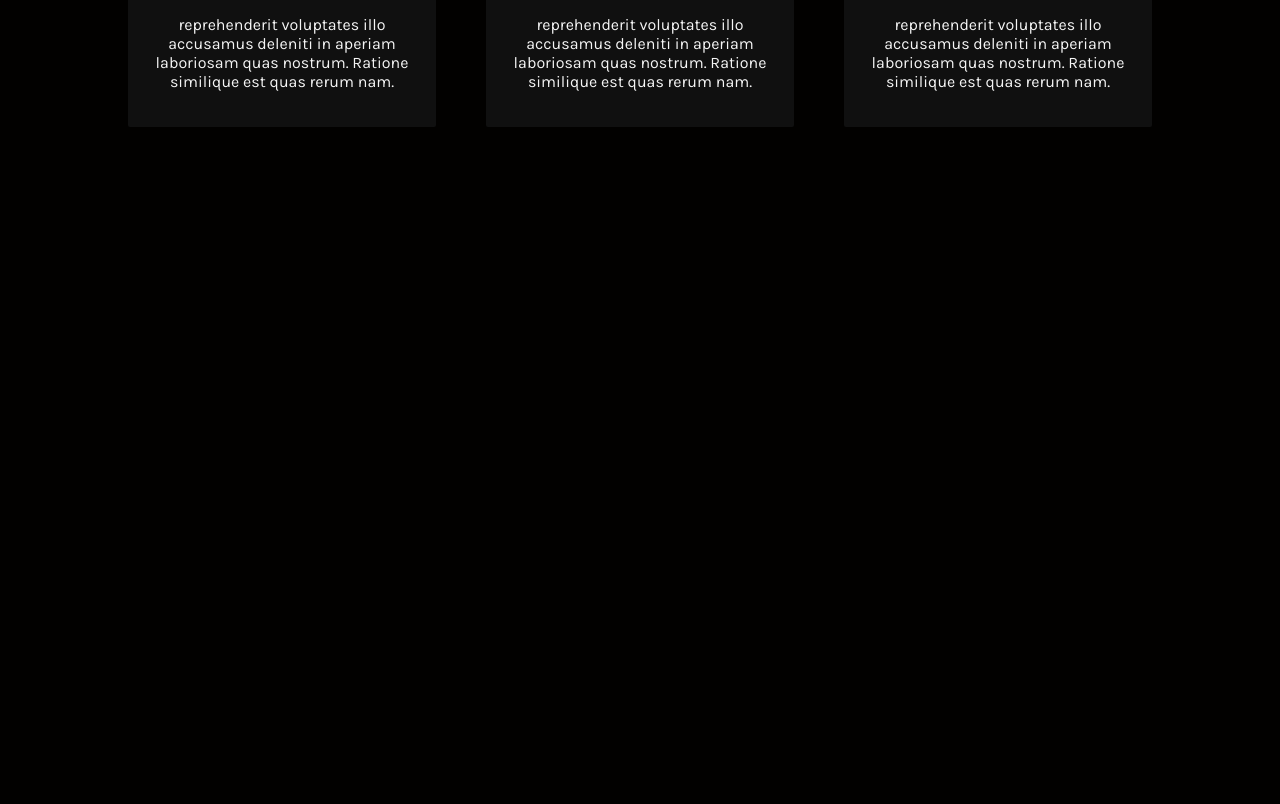
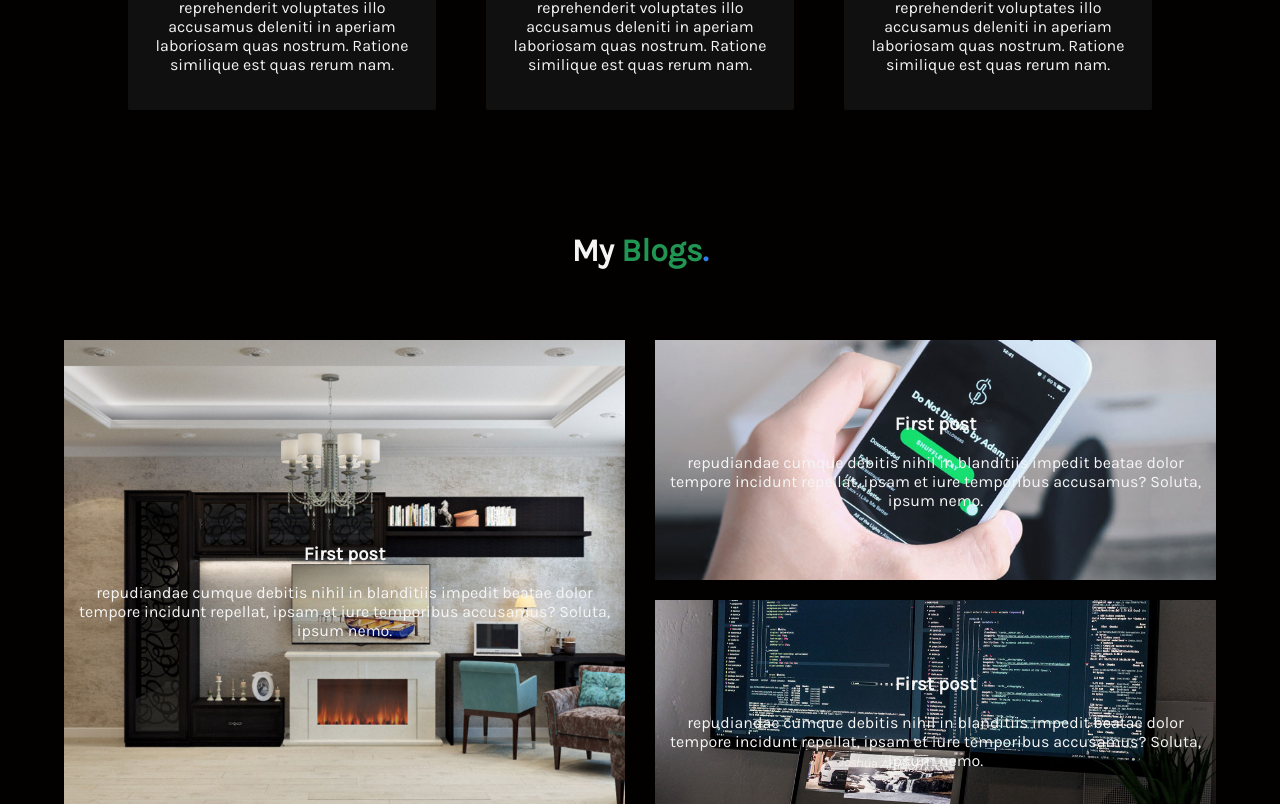
Before and after one commit to Emmaccen/Blog-portfolio, a React (Create React App) app: page / in a window 1280 px wide. Shown: the part 2916-3720 px from the top of the page. Before the commit the page ends 3093 px from the top, so only its background shows below. Built offline with nearby package versions, Linux system fonts and the light colour scheme.

Commit message:
Blogs section

```diff
--- a/src/App.js
+++ b/src/App.js
@@ -4,6 +4,7 @@ import "./components/styles/global.css";
 import { About } from "./components/About";
 import { Portfolio } from "./components/Portfolio";
 import { MyService } from "./components/MyServices";
+import { Blogs } from "./components/Blogs";
 function App() {
   return (
     <div className="App">
@@ -11,6 +12,7 @@ function App() {
       <About />
       <Portfolio />
       <MyService />
+      <Blogs />
     </div>
   );
 }
--- /dev/null
+++ b/src/components/Blogs.js
@@ -0,0 +1,68 @@
+import React from "react";
+import "./styles/blogs.css";
+
+export const Blogs = () => {
+  return (
+    <div className="blogsWrapper container">
+      <header className="centered sectionHeader">
+        <h1>
+          My <span className="accent">Blogs</span>
+          <span className="primary">.</span>
+        </h1>
+      </header>
+
+      <div className="blogPosts">
+        <div className="blog">
+          <div
+            style={{ backgroundImage: `url("/images/7.jpg")` }}
+            className="backgroundFix background"
+          ></div>
+          <a href="#" className="overlay centered">
+            <div>
+              <h3>First post</h3>
+              <p>
+                repudiandae cumque debitis nihil in blanditiis impedit beatae
+                dolor tempore incidunt repellat, ipsam et iure temporibus
+                accusamus? Soluta, ipsum nemo.
+              </p>
+            </div>
+          </a>
+        </div>
+        <div className="blogRight">
+          <div className="blog">
+            <div
+              style={{ backgroundImage: `url("/images/2.jpg")` }}
+              className="backgroundFix background"
+            ></div>
+            <a href="#" className="overlay centered">
+              <div>
+                <h3>First post</h3>
+                <p>
+                  repudiandae cumque debitis nihil in blanditiis impedit beatae
+                  dolor tempore incidunt repellat, ipsam et iure temporibus
+                  accusamus? Soluta, ipsum nemo.
+                </p>
+              </div>
+            </a>
+          </div>
+          <div className="blog">
+            <div
+              style={{ backgroundImage: `url("/images/6.jpg")` }}
+              className="backgroundFix background"
+            ></div>
+            <a href="#" className="overlay centered">
+              <div>
+                <h3>First post</h3>
+                <p>
+                  repudiandae cumque debitis nihil in blanditiis impedit beatae
+                  dolor tempore incidunt repellat, ipsam et iure temporibus
+                  accusamus? Soluta, ipsum nemo.
+                </p>
+              </div>
+            </a>
+          </div>
+        </div>
+      </div>
+    </div>
+  );
+};
--- a/src/components/MyServices.js
+++ b/src/components/MyServices.js
@@ -4,7 +4,7 @@ import "./styles/myServices.css";
 export const MyService = () => {
   return (
     <div className="myServicesWrapper container2">
-      <header className="centered myServicesHeader">
+      <header className="centered sectionHeader">
         <h1>
           My <span className="accent">Services</span>
           <span className="primary">.</span>
--- a/src/components/Portfolio.js
+++ b/src/components/Portfolio.js
@@ -9,9 +9,7 @@ export const Portfolio = () => {
         <div
           className="backgroundFix background"
           style={{ backgroundImage: `url(${image})` }}
-        >
-          {" "}
-        </div>
+        ></div>
         <div className="overlay centered">
           <div>
             <h3>{name}</h3>
@@ -25,7 +23,7 @@ export const Portfolio = () => {
 
   return (
     <div className="portfolioWrapper">
-      <header className="portfolioHeader centered">
+      <header className="centered sectionHeader">
         <div>
           <h1>
             My <span className="accent">Portfolio</span>
--- /dev/null
+++ b/src/components/styles/blogs.css
@@ -0,0 +1,42 @@
+.blogsWrapper {
+  margin: 100px auto;
+}
+.blogsWrapper .blogPosts {
+  display: grid;
+  grid-template-columns: 1fr 1fr;
+  gap: 30px;
+  height: 500px;
+}
+.blogsWrapper .blog .background {
+  width: 100%;
+  height: 100%;
+  transition: 0.5s all ease;
+  /* its inline so... */
+  display: block;
+}
+.blogsWrapper .blog {
+  overflow: hidden;
+  position: relative;
+}
+
+.blogsWrapper .blog .overlay {
+  position: absolute;
+  top: 0;
+  left: 0;
+  right: 0;
+  bottom: 0;
+  text-align: center;
+  padding: 10px;
+  z-index: 2;
+}
+
+.blogsWrapper .blogRight {
+  display: grid;
+  grid-template-rows: 1fr 1fr;
+  gap: 20px;
+}
+
+.blogsWrapper .blogPosts .blog:hover > .background {
+  filter: brightness(30%);
+  transform: scale(1.1);
+}
--- a/src/components/styles/global.css
+++ b/src/components/styles/global.css
@@ -138,3 +138,7 @@ button:hover {
 .accent {
   color: var(--accentColor);
 }
+.sectionHeader {
+  margin-bottom: 50px;
+  text-align: center;
+}
--- a/src/components/styles/myServices.css
+++ b/src/components/styles/myServices.css
@@ -1,6 +1,3 @@
-.myServicesWrapper .myServicesHeader {
-  margin-bottom: 50px;
-}
 .myServicesWrapper .servicesWrapper {
   display: grid;
   grid-template-columns: repeat(3, 1fr);
```
Also changed, not shown: 1 other file (tests, documents, lock files or other folders).
